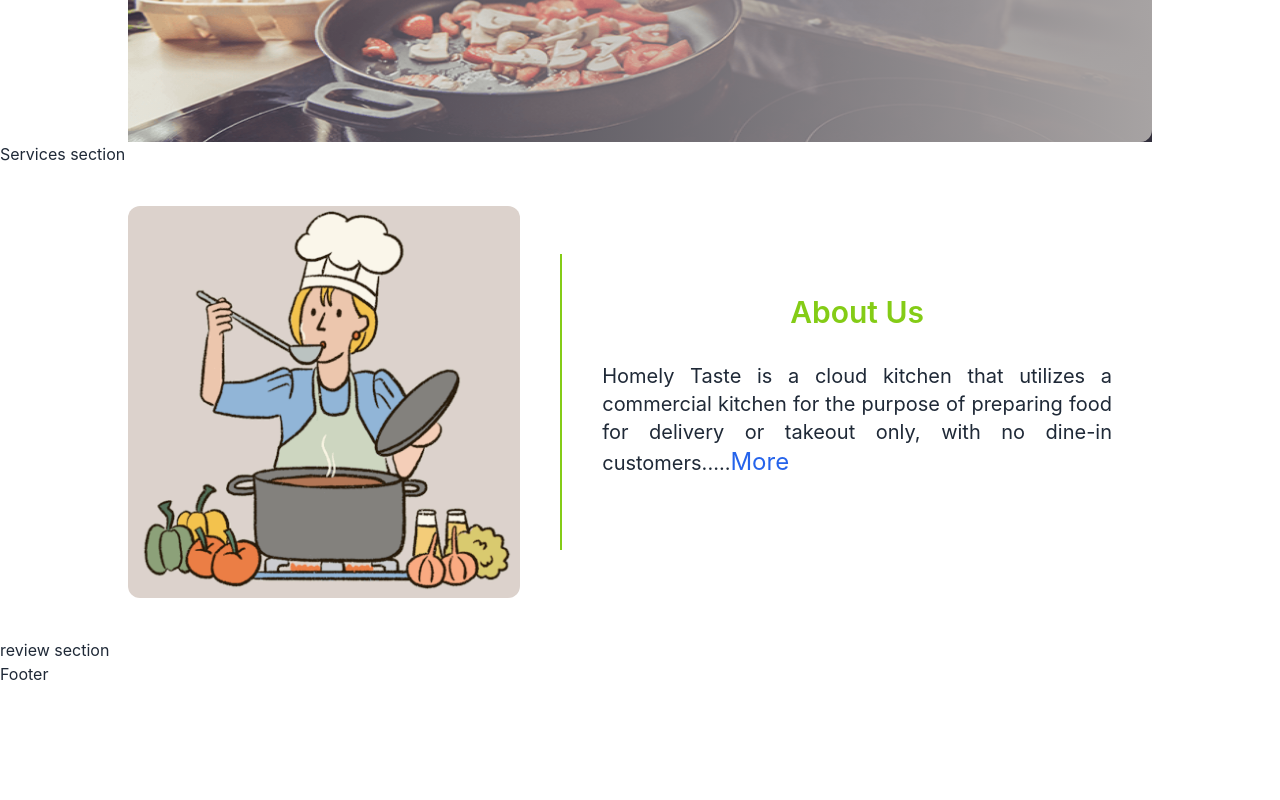
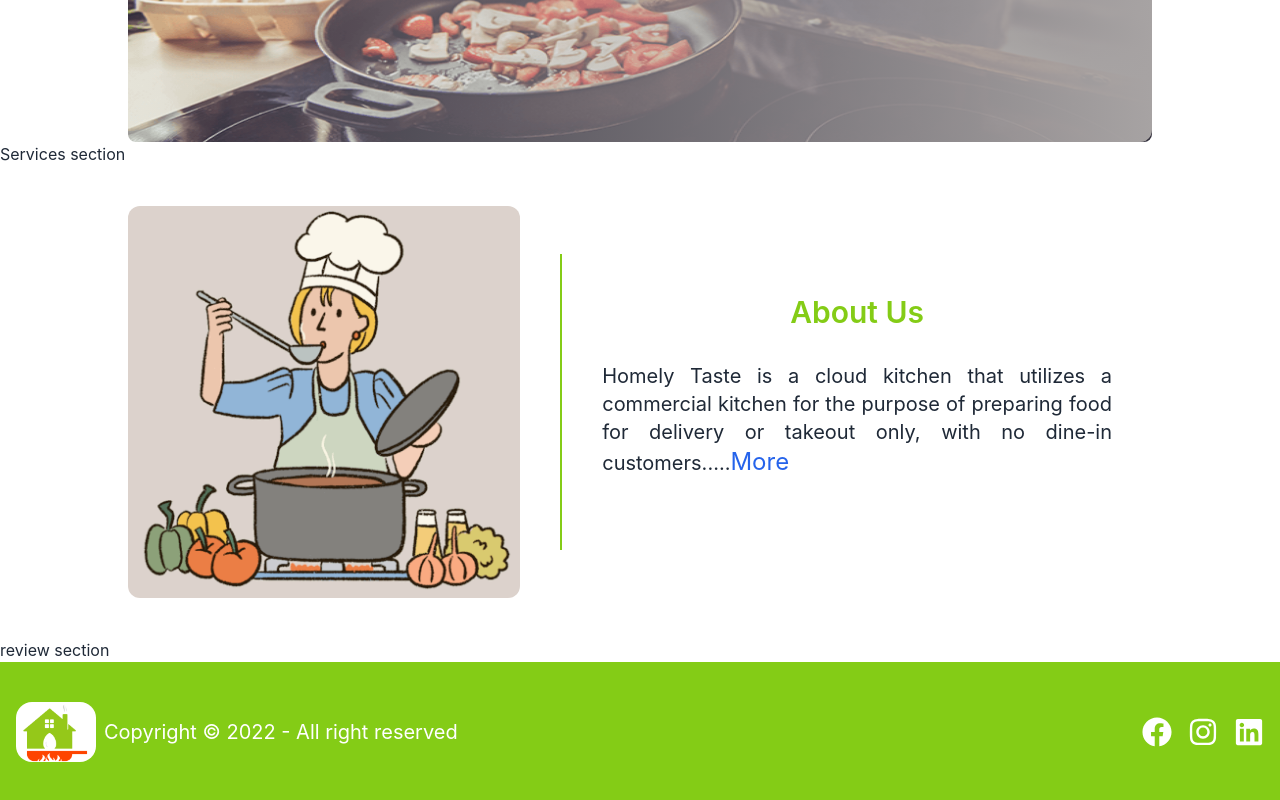
Before and after one commit to hasanshanto01/service-review-client, a React (Create React App) app: page / in a window 1280 px wide. Shown: the part 388-1188 px from the top of the page. Before the commit the page ends 1074 px from the top, so only its background shows below. Built offline with nearby package versions, Linux system fonts and the light colour scheme.

Commit message:
footer done

```diff
--- a/src/Pages/About/About.js
+++ b/src/Pages/About/About.js
@@ -1,7 +1,6 @@
 import React from 'react';
 import { Link } from 'react-router-dom';
 import cooking from '../../assets/cooking.gif';
-import { FaBeer, FaArrowRight } from 'react-icons/fa';
 
 const About = () => {
     return (
--- a/src/Pages/Banner/Banner.js
+++ b/src/Pages/Banner/Banner.js
@@ -28,7 +28,7 @@ const bannerItems = [
 
 const Banner = () => {
     return (
-        <div className="carousel w-4/5 mx-auto">
+        <div className="carousel w-4/5 mx-auto rounded-lg">
 
             {
                 bannerItems.map(bannerItem => <BannerItem
--- a/src/Pages/Shared/Footer/Footer.js
+++ b/src/Pages/Shared/Footer/Footer.js
@@ -1,10 +1,27 @@
 import React from 'react';
+import logo from '../../../assets/logo.png';
+import { FaBeer, FaArrowRight, FaFacebook, FaInstagram, FaLinkedin } from 'react-icons/fa';
+import { Link } from 'react-router-dom';
 
 const Footer = () => {
     return (
-        <div>
-            <h2>Footer</h2>
-        </div>
+        <footer className="footer items-center p-4 bg-lime-500 text-neutral-content py-10">
+            <div className="items-center grid-flow-col">
+                <img src={logo} alt="" className='w-20 bg-white rounded-2xl' />
+                <p className='text-xl'>Copyright © 2022 - All right reserved</p>
+            </div>
+            <div className="grid-flow-col gap-4 md:place-self-center md:justify-self-end text-3xl">
+                <a href='https://www.facebook.com/' target="_blank">
+                    <FaFacebook />
+                </a>
+                <a href='https://www.instagram.com/' target="_blank">
+                    <FaInstagram />
+                </a>
+                <a href='https://www.linkedin.com/' target="_blank">
+                    <FaLinkedin />
+                </a>
+            </div>
+        </footer>
     );
 };
 
```
